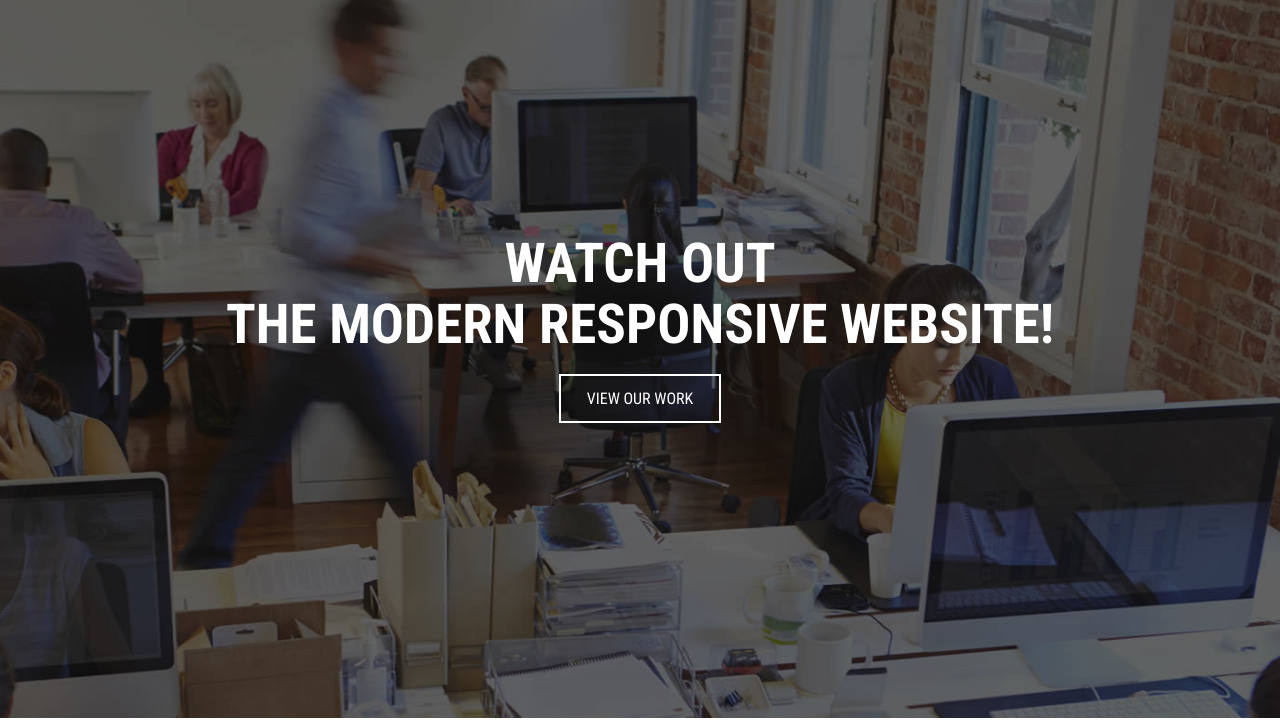
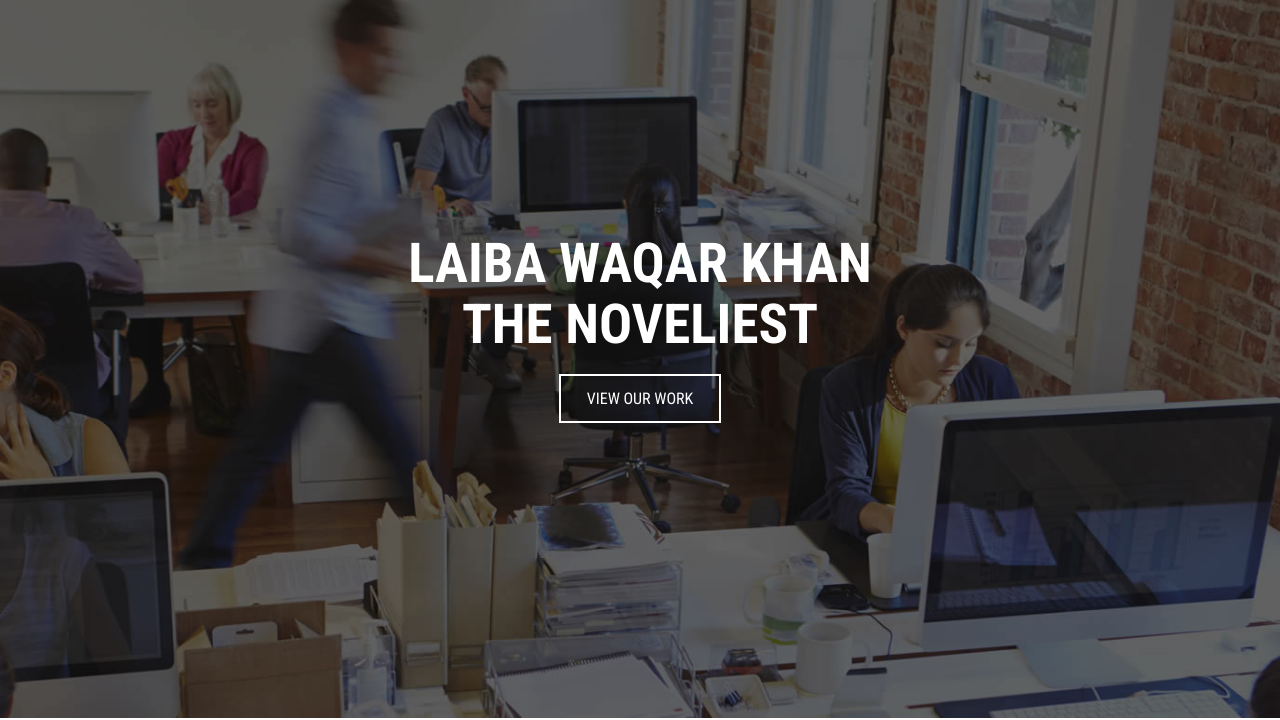
Before and after one commit to ranashehrozdev/vesco-web, a plain HTML site: page index.html in a window 1280 px wide. Shown: the part 82-802 px from the top of the page. Drawn offline with Linux system fonts and the light colour scheme.

Commit message:
Update index.html

```diff
--- a/index.html
+++ b/index.html
@@ -67,7 +67,7 @@
             <div id="home-content-box">
                 <div id="home-content-box-inner" class="text-center">
                     <div id="home-heading" class="animated zoomIn">
-                        <h3>watch out <br> The Modern Responsive Website!</h3>
+                        <h3>LAIBA WAQAR KHAN <br> The Noveliest</h3>
                     </div>
                     <div id="home-btn" class="animated zoomIn">
                         <a class="btn btn-lg btn-general btn-white smooth-scroll" href="#work" role="button" title="View Our Work">View Our Work</a>
```
